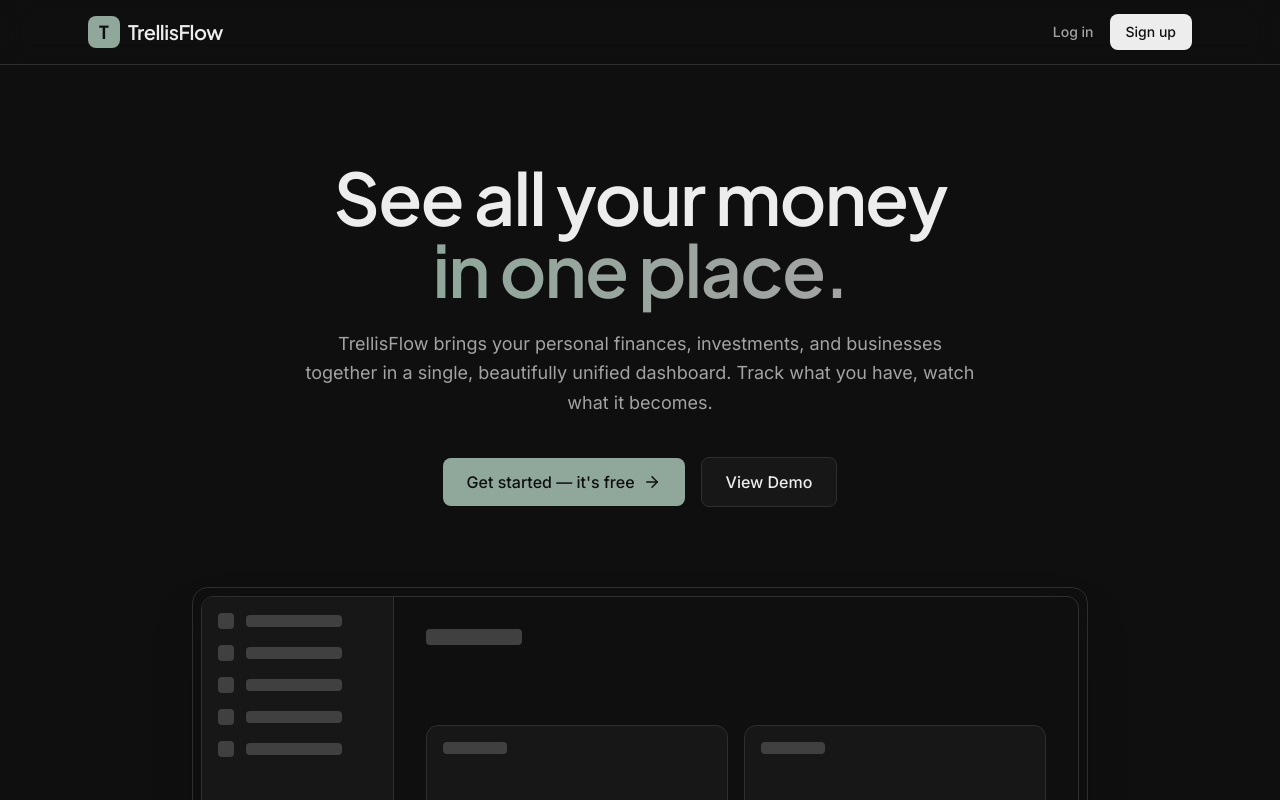
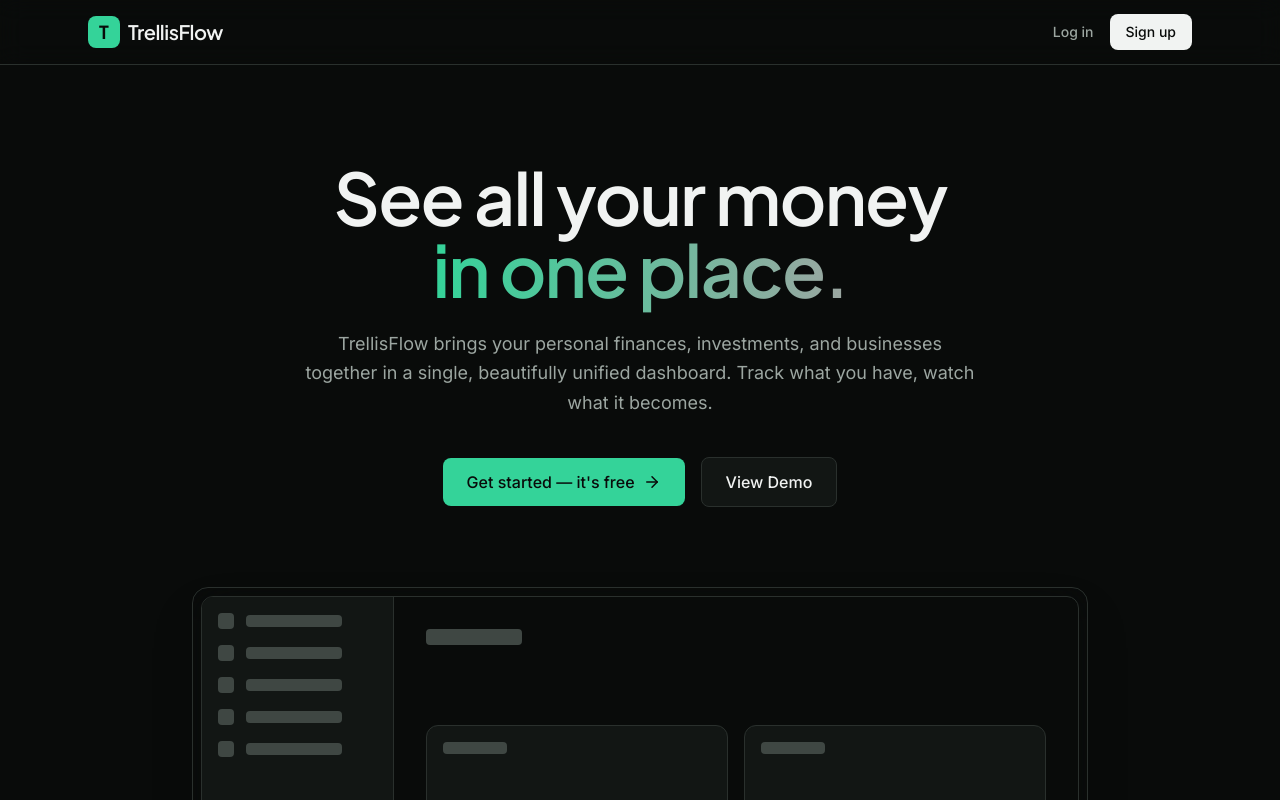
Before and after one commit to Dancan1907/trellisflow, a Next.js app in the folder apps/web/: page / in a window 1280 px wide. Shown: the top 800 px of the page. Built offline with nearby package versions, Linux system fonts and the light colour scheme.

Commit message:
feat(globals): Update color palette and backgrounds for enhanced UI consistency

```diff
--- a/apps/web/src/app/globals.css
+++ b/apps/web/src/app/globals.css
@@ -3,52 +3,34 @@
 @tailwind utilities;
 
 :root {
-  /* ========================================================================
-     🎨 BRAND COLOR PALETTE SELECTOR
-     To test different brand vibes, change the 3 variables below.
-     ======================================================================== */
-
-  /* OPTION 1: WARM SAGE GREEN (Default - Trust, Wealth, Calm) */
-  --accent-primary: #8fa89b;
-  --accent-primary-hover: #a3b8ac;
-  --accent-primary-subtle: #1e2622;
-
-  /* OPTION 2: MUTED GOLD / BRONZE (Old Money, Premium) */
-  /* --accent-primary: #d4a373; */
-  /* --accent-primary-hover: #e0b48b; */
-  /* --accent-primary-subtle: #2c2319; */
-
-  /* OPTION 3: TERRACOTTA / COPPER (Warm, Modern) */
-  /* --accent-primary: #c8795b; */
-  /* --accent-primary-hover: #d98c6e; */
-  /* --accent-primary-subtle: #2b1a15; */
-
-  /* OPTION 4: MONOCHROME / CREAM (Ultra-minimalist, Stark) */
-  /* --accent-primary: #e5e5e5; */
-  /* --accent-primary-hover: #ffffff; */
-  /* --accent-primary-subtle: #262626; */
-
-  /* ======================================================================== */
-
-  /* Warm Dark Mode Backgrounds */
-  --bg-primary: #0f0f0f; /* Deep warm charcoal */
-  --bg-secondary: #171717; /* Card background */
-  --bg-tertiary: #262626; /* Hover states / inputs */
+  /* Backgrounds (Deep Black-Green from image 3) */
+  --bg-primary: #090b0a;
+  --bg-secondary: #121614;
+  --bg-tertiary: #1a211e;
 
   /* Borders */
-  --border-subtle: #2e2e2e;
-  --border-strong: #404040;
+  --border-subtle: #2a302d;
+  --border-strong: #3f4743;
 
-  /* Foregrounds (Text) */
-  --fg-primary: #ededed; /* Soft white */
-  --fg-secondary: #a3a3a3; /* Muted grey */
-  --fg-tertiary: #737373; /* Dark grey */
+  /* Foregrounds */
+  --fg-primary: #f1f3f2;
+  --fg-secondary: #9ca6a1;
+  --fg-tertiary: #6b7570;
+
+  /* Accents (Vibrant Emerald) */
+  --accent-primary: #34d399;
+  --accent-primary-hover: #10b981;
+  --accent-primary-subtle: rgba(52, 211, 153, 0.15);
+
+  /* Secondary Accents (For charts/cards in image 3) */
+  --accent-purple: #a78bfa;
+  --accent-gold: #fbbf24;
 
   /* Status */
-  --positive: #6ea37c;
-  --negative: #d97373;
-  --warning: #d4a373;
-  --info: #8fa89b;
+  --positive: #34d399;
+  --negative: #f87171;
+  --warning: #fbbf24;
+  --info: #60a5fa;
 }
 
 body {
@@ -57,3 +39,8 @@ body {
   font-family: var(--font-inter), sans-serif;
   -webkit-font-smoothing: antialiased;
 }
+
+/* Custom Glow Utility */
+.glow-effect {
+  box-shadow: 0 0 40px -10px var(--accent-primary);
+}
```
